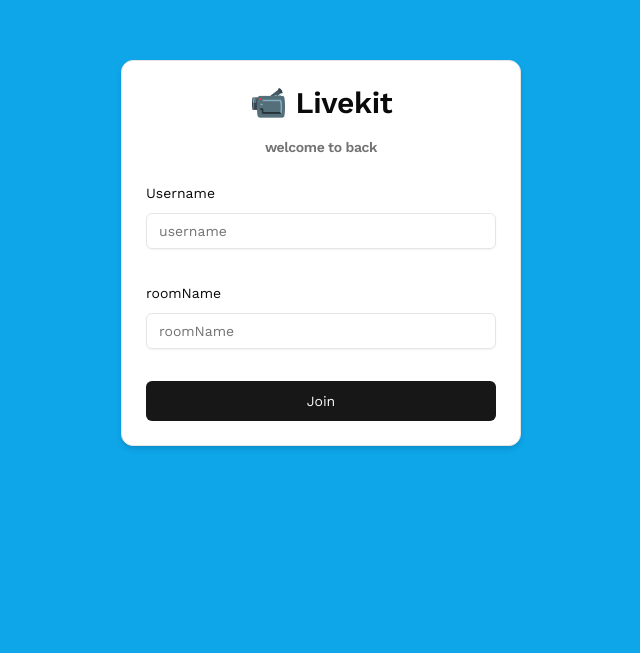
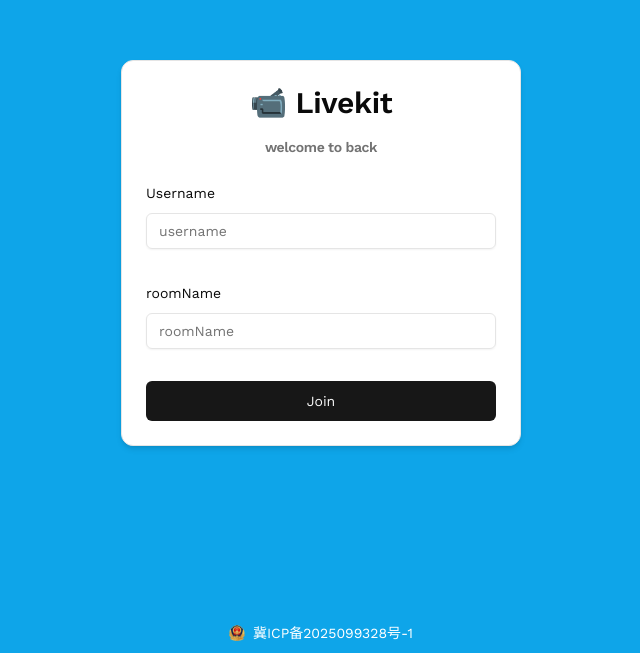
Before and after one commit to WangLi0101/livekit_meeting, a React (Vite) app: page / in a window 1280 px wide. Shown: the part 147-800 px from the top of the page, without its empty margins (319-959 px from the left). Built offline with nearby package versions, Linux system fonts and the light colour scheme.

Commit message:
feat:icp

```diff
--- /dev/null
+++ b/src/components/footer/index.tsx
@@ -0,0 +1,18 @@
+import React from "react";
+import Icp from "@/assets/images/icp.png";
+export const Footer: React.FC = () => {
+  return (
+    <div className="text-center text-white text-sm  py-[10px] fixed bottom-0 left-0 w-full">
+      <p>
+        <a
+          href="http://beian.miit.gov.cn/"
+          target="_blank"
+          className="flex items-center justify-center"
+        >
+          <img src={Icp} alt="icp" className="w-4 h-4 mr-2" />
+          冀ICP备2025099328号-1
+        </a>
+      </p>
+    </div>
+  );
+};
--- a/src/views/login/index.tsx
+++ b/src/views/login/index.tsx
@@ -16,6 +16,7 @@
 import { zodResolver } from "@hookform/resolvers/zod";
 import { getSign } from "@/api/stsytem";
 import { useNavigate } from "react-router-dom";
+import { Footer } from "@/components/footer";
 
 const LoginSchema = z.object({
   username: z.string().min(1, { message: "Username is required" }),
@@ -85,6 +86,7 @@
           </Form>
         </CardContent>
       </Card>
+      <Footer />
     </div>
   );
 };
```
Also changed, not shown: src/assets/images/icp.png (added).
